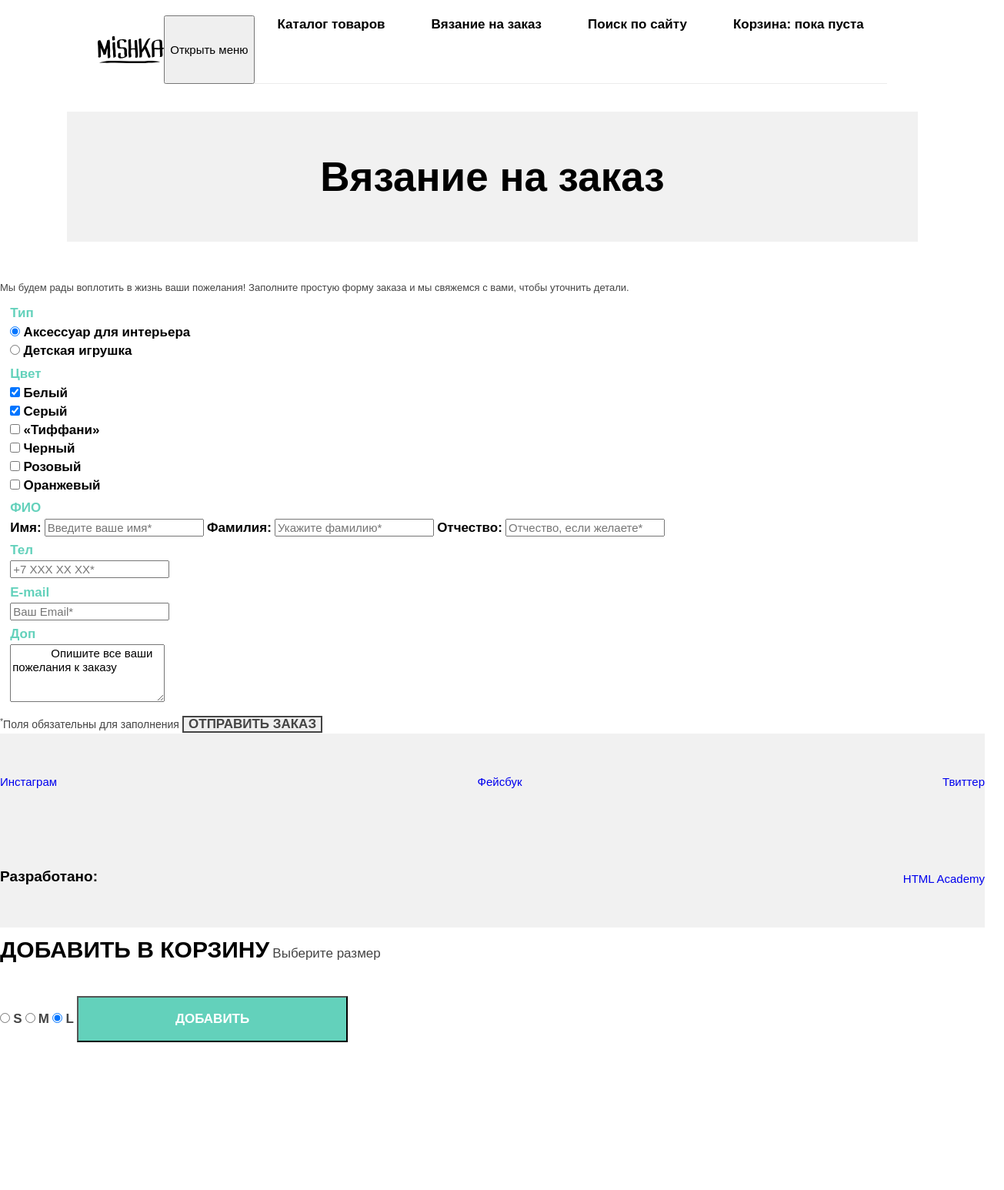
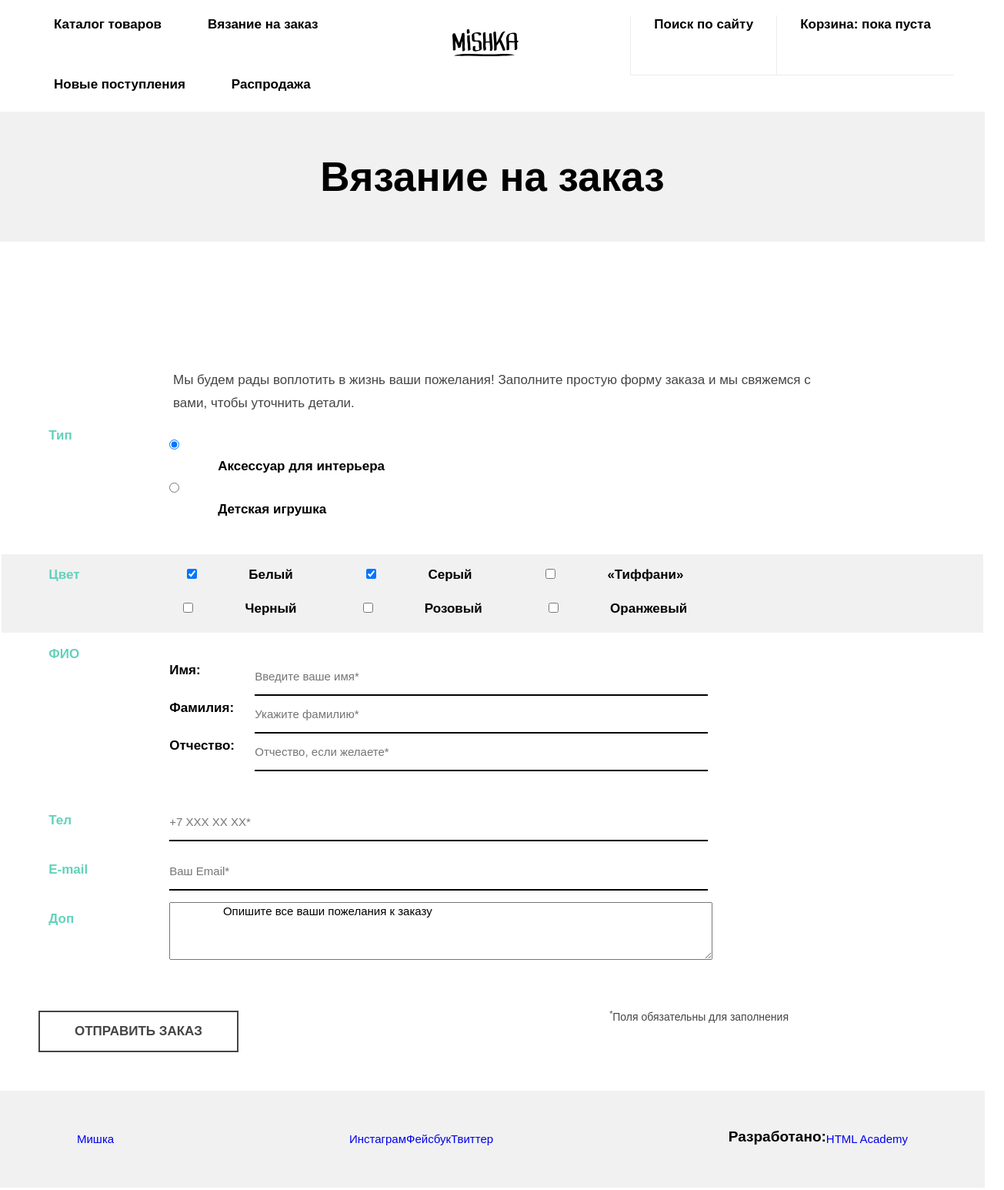
Before and after one commit to tuturusha/113268-mishka, a website: page source/form.html in a window 1280 px wide. Shown: the top 1546 px of the page at 77% size, 1305 px wide, since content can reach past the window. Before the commit the page ends 1354 px from the top, so only its background shows below. Drawn offline with nearby package versions, Linux system fonts and the light colour scheme; files that its build step writes are made by us from their sources.

Commit message:
Добавила сетки для страницы заказа

```diff
--- a/source/form.html
+++ b/source/form.html
@@ -1,7 +1,7 @@
 <!DOCTYPE html>
 <html lang="ru">
   <head>
-    <meta charset="utf-8">
+    <meta name="viewport" content="width=device-width" charset="utf-8">
     <title>HTML Academy: Мишка</title>
     <link rel="preload" href="fonts/opensans.woff2" as="font" type="font/woff2">
     <link rel="preload" href="fonts/opensansbold.woff2" as="font" type="font/woff2">
@@ -10,23 +10,31 @@
   <body>
     <header class="page-header">
       <div class="page-header__top">
-        <a class="page-header__logo" href="index.html">
-          <img class="page-header__logo-image" src="img/logo-mobile.svg" width="86" height="35" alt="Мишка">
+        <nav class="main-nav">
+          <button class="main-nav__toggle, visually-hidden" type="button">Открыть меню</button>
+          <ul class="main-nav__list">
+            <li class="main-nav__item main-nav__item--logo">
+              <a class="main-nav__logo" href="index.html">
+                <img class="main-nav__logo-image" src="img/logo-mobile.svg" width="86" height="35" alt="Мишка">
               </a>
-        <nav class="main-nav">
-          <button class="main-nav__toggle" type="button">Открыть меню</button>
-          <ul class="main-nav__list">
-            <li class="main-nav__item">
+            </li>
+            <li class="main-nav__item main-nav__item--catalog">
               <a class="main-nav__link" href="catalog.html">Каталог товаров</a>
             </li>
-            <li class="main-nav__item">
+            <li class="main-nav__item main-nav__item--form">
               <a class="main-nav__link" href="form.html">Вязание на заказ</a>
             </li>
-            <li class="main-nav__item">
+            <li class="main-nav__item main-nav__item--search">
               <a class="main-nav__link" href="#">Поиск по сайту</a>
             </li>
-            <li class="main-nav__item">
+            <li class="main-nav__item main-nav__item--basket">
               <a class="main-nav__link" href="#">Корзина: пока пуста</a>
+            </li>
+            <li class="main-nav__item--append">
+              <a class="main-nav__link" href="#">Новые поступления</a>
+            </li>
+            <li class="main-nav__item--append">
+              <a class="main-nav__link" href="#">Распродажа</a>
             </li>
           </ul>
         </nav>
@@ -35,7 +43,7 @@
         <h1 class="page-header__title">Вязание на заказ</h1>
       </div>
     </header>
-    <main>
+    <main class="page-main__order">
       <p class="promo-text">
         Мы будем рады воплотить в жизнь ваши пожелания!
         Заполните простую форму заказа и мы свяжемся с вами,
@@ -43,18 +51,19 @@
       </p>
       <form class="order-form" method="post" action="https://echo.htmlacademy.ru">
         <fieldset class="order-form__item">
-          <legend class="order-form__title">Тип</legend>
-          <div class="order-form__wrap">
+          <div class="order-form__wrapper">
+            <h2 class="order-form__title">Тип</h2>
+            <div class="order-form__group">
               <input class="order-form__input-radio" type="radio" name="type" id="accessory" checked>
               <label class="order-form__label-radio" for="accessory">Аксессуар для интерьера</label>
-          </div>
-          <div class="order-form__wrap">
               <input class="order-form__input-radio" type="radio" name="type" id="children-toy">
               <label class="order-form__label-radio" for="children-toy">Детская игрушка</label>
             </div>
+          </div>
         </fieldset>
-        <fieldset class="order-form__item">
-          <legend class="order-form__title">Цвет</legend>
+        <fieldset class="order-form__item--color">
+          <div class="order-form__wrapper">
+            <h2 class="order-form__title">Цвет</h2>
             <ul class="order-form__list">
               <li class="order-form__color">
                 <input class="order-form__input-check" type="checkbox" name="color" id="white" checked>
@@ -81,29 +90,46 @@
                 <label class="order-form__label-check" for="orange">Оранжевый</label>
               </li>
             </ul>
+          </div>
         </fieldset>
         <fieldset class="order-form__item">
-          <legend class="order-form__title">ФИО</legend>
+          <div class="order-form__wrapper">
+            <h2 class="order-form__title">ФИО</h2>
+            <div class="order-form__group">
               <label class="order-form__label" for="name">Имя:</label>
               <input class="order-form__input" type="text" id="name" name="name" placeholder="Введите ваше имя*">
               <label class="order-form__label" for="lastname">Фамилия:</label>
               <input class="order-form__input" type="text" id="lastname" name="lastname" placeholder="Укажите фамилию*">
               <label class="order-form__label" for="middlename">Отчество:</label>
               <input class="order-form__input" type="text" id="middlename" name="middlename" placeholder="Отчество, если желаете*">
+            </div>
+          </div>
         </fieldset>
         <fieldset class="order-form__item">
-          <legend class="order-form__title">Тел</legend>
-          <input class="order-form__input" type="tel" name="tel" pattern="[0-9]{1}-[0-9]{3}-[0-9]{3}" placeholder="+7 XXX XX XX*">
+          <div class="order-form__wrapper">
+            <h2 class="order-form__title">Тел</h2>
+            <div class="order-form__group--single">
+              <input class="order-form__input order-form__input--single" type="tel" name="tel" pattern="[0-9]{1}-[0-9]{3}-[0-9]{3}" placeholder="+7 XXX XX XX*">
+            </div>
+          </div>
         </fieldset>
         <fieldset class="order-form__item">
-          <legend class="order-form__title">E-mail</legend>
-          <input class="order-form__input" type="email" name="email" placeholder="Ваш Email*">
+          <div class="order-form__wrapper">
+            <h2 class="order-form__title">E-mail</h2>
+            <div class="order-form__group--single">
+              <input class="order-form__input order-form__input--single" type="email" name="email" placeholder="Ваш Email*">
+            </div>
+          </div>
         </fieldset>
         <fieldset class="order-form__item">
-          <legend class="order-form__title">Доп</legend>
+          <div class="order-form__wrapper">
+            <h2 class="order-form__title">Доп</h2>
+            <div class="order-form__group--single">
               <textarea class="order-form__textarea" name="goods-wishes" rows="4" required>
                 Опишите все ваши пожелания к заказу
               </textarea>
+            </div>
+          </div>
         </fieldset>
         <div class="order-form__footer">
           <small class="order-form__item-comment"><sup>*</sup>Поля обязательны для заполнения</small>
@@ -112,6 +138,8 @@
       </form>
     </main>
     <footer class="page-footer">
+      <div class="page-footer__wrapper">
+        <a class="page-footer__logo" href="#">Мишка</a>
         <div class="social">
           <ul class="social__list">
             <li class="social__item">
@@ -129,8 +157,10 @@
           <b class="copyright__text">Разработано:</b>
           <a class="copyright__link" href="https://htmlacademy.ru/intensive/adaptive">HTML Aсademy</a>
         </div>
+      </div>
     </footer>
-    <div class="modal--add-cart">
+    <div class="modal modal--add-cart">
+      <div class="modal__wrapper">
         <b class="modal__title">Добавить в корзину</b>
         <span class="modal__text">Выберите размер</span>
         <form class="modal__form" method="post" action="https://echo.htmlacademy.ru">
@@ -143,6 +173,6 @@
           <button class="modal__btn btn" type="submit">Добавить</button>
         </form>
       </div>
+    </div>
   </body>
-
 </html>
--- a/source/sass/blocks/goods.scss
+++ b/source/sass/blocks/goods.scss
@@ -4,10 +4,6 @@
 
   @media (min-width: $width-tablet) {
     margin: 0 50px;
-  }
-
-  @media (min-width: $width-desktop) {
-
   }
 }
 
--- a/source/sass/blocks/order-form.scss
+++ b/source/sass/blocks/order-form.scss
@@ -1,10 +1,111 @@
+.promo-text {
+  @include font-set($font-size-mini, $line-height-modal);
+  color: $grey;
+  margin: 0;
+  padding: 0 30px;
+
+  @media (min-width: $width-tablet) {
+    @include font-set($font-size-label, $line-height-title);
+    padding: 0 50px;
+    padding-top: 82px;
+    padding-bottom: 50px;
+  }
+
+  @media (min-width: $width-desktop) {
+    padding: 0 225px;
+    padding-top: 130px;
+  }
+}
+
 .order-form__item {
   border: none;
+  width: 100%;
+  &--color {
+    border: none;
+    @media (min-width: $width-tablet) {
+      background-color: $bg-color;
+    }
+  }
+}
+
+.order-form__wrapper {
+  display: flex;
+  flex-direction: column;
+  padding: 0 30px;
+
+  @media (min-width: $width-tablet) {
+    flex-direction: row;
+    padding: 0;
+  }
+
+  @media (min-width: $width-desktop) {}
 }
 
 .order-form__title {
   @include font-set($font-size-label, $line-height-btn, $weight);
   color: $primary-color;
+
+  @media (min-width: $width-tablet) {
+    padding: 0 50px;
+    width: 157px;
+  }
+
+  @media (min-width: $width-desktop) {
+    padding: 0;
+    padding-left: 50px;
+  }
+}
+
+.order-form__list {
+  @include list-style();
+  @media (min-width: $width-tablet) {
+    background-color: $bg-color;
+    display: flex;
+    flex-wrap: wrap;
+    justify-content: space-around;
+    margin: 0 50px;
+  }
+
+  @media (min-width: $width-desktop) {
+    margin: 0;
+    width: 741px;
+  }
+}
+
+.order-form__color {
+  @media (min-width: $width-tablet) {
+    padding: 10px;
+  }
+
+  @media (min-width: $width-desktop) {
+    padding: 10px 0;
+    padding-right: 50px;
+  }
+}
+
+.order-form__group {
+  display: flex;
+  flex-wrap: wrap;
+  padding: 27px 0;
+  &--single {
+    padding: 0;
+  }
+
+  @media (min-width: $width-tablet) {
+    margin: 0 50px;
+    &--single {
+      width: 501px;
+    }
+  }
+
+  @media (min-width: $width-desktop) {
+    margin: 0;
+    margin-right: 225px;
+    width: 700px;
+    &--single {
+      width: 700px;
+    }
+  }
 }
 
 .order-form__label-radio,
@@ -14,17 +115,88 @@
   color: $black;
 }
 
-.order-form__list {
-  @include list-style();
+.order-form__label-radio,
+.order-form__label-check {
+  width: 100%;
+  padding-top: 13px;
+  padding-bottom: 12px;
+  padding-left: 63px;
+}
+
+.order-form__label {
+  margin: 7px 0;
+  padding-right: 5px;
+
+  @media (min-width: $width-tablet) {
+    width: 106px;
+  }
+  @media (min-width: $width-tablet) {
+
+  }
+}
+
+.order-form__input {
+  border: none;
+  padding: 15px 0;
+  border-bottom: solid 2px $black;
+
+  @media (min-width: $width-tablet) {
+    flex-grow: 1;
+    width: 370px;
+  }
+
+  @media (min-width: $width-desktop) {
+    width: 500px;
+    &--single {
+      width: 100%;
+    }
+  }
+}
+
+.order-form__textarea {
+  @media (min-width: $width-tablet) {
+    width: 450px;
+  }
+
+  @media (min-width: $width-desktop) {
+    width: 700px;
+  }
+}
+
+.order-form__footer {
+  @media (min-width: $width-tablet) {
+    display: flex;
+    margin: 50px;
+    justify-content: space-between;
+
+    @media (min-width: $width-desktop) {
+      margin-right: 225px;
+    }
+  }
 }
 
 .order-form__item-comment {
   @include font-set($font-size-comment, $line-height-btn);
   color: $grey;
+  padding: 0 30px;
+
+  @media (min-width: $width-tablet) {
+    margin: 0;
+    order: 2;
+  }
 }
 
 .order-form__btn {
   @include font-set($font-size-label, $line-height-btn, $weight);
   color: $grey;
   border: 2px solid $grey;
+  padding: 17px 45px;
+  margin: 33px 30px;
+  margin-bottom: 56px;
+  background-color: $white;
+
+  @media (min-width: $width-tablet) {
+    margin: 0;
+    order: 1;
+  }
 }
```
Also changed, not shown: source/catalog.html (+1 -1 lines). Lines whose indentation alone changed are shown as unchanged.
